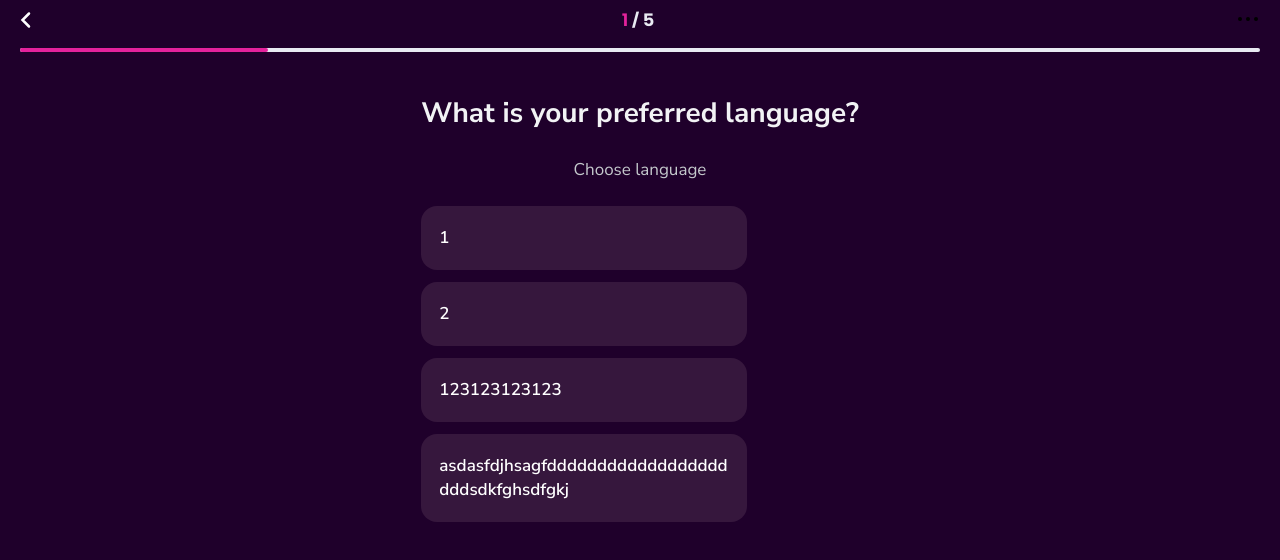
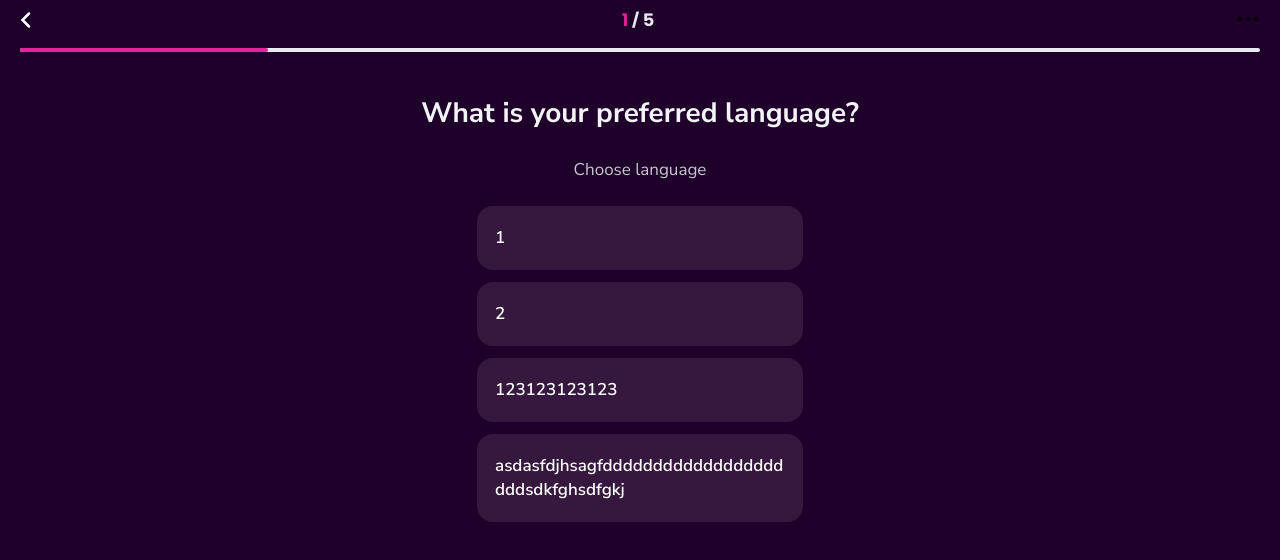
Before and after one commit to errisi/quiz-app, a React (Vite) app: page / in a window 1280 px wide. Shown: the top 560 px of the page. Built offline with nearby package versions, Linux system fonts and the light colour scheme.

Commit message:
little content actions fix

```diff
--- a/src/pages/quizPage/QuizPage.module.scss
+++ b/src/pages/quizPage/QuizPage.module.scss
@@ -125,11 +125,12 @@
   width: 100%;
   display: flex;
   flex-direction: column;
+  align-items: center;
   gap: 12px;
 
   &__item {
     background-color: $color-primary-light;
-    max-width: 326px;
+    width: 326px;
     min-height: 60px;
     border-radius: 16px;
     display: flex;
```
